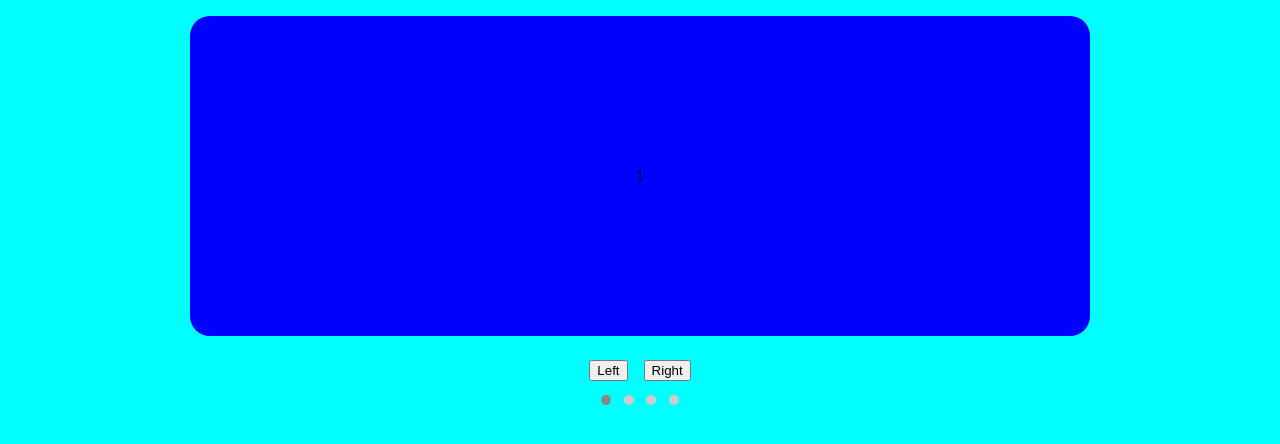
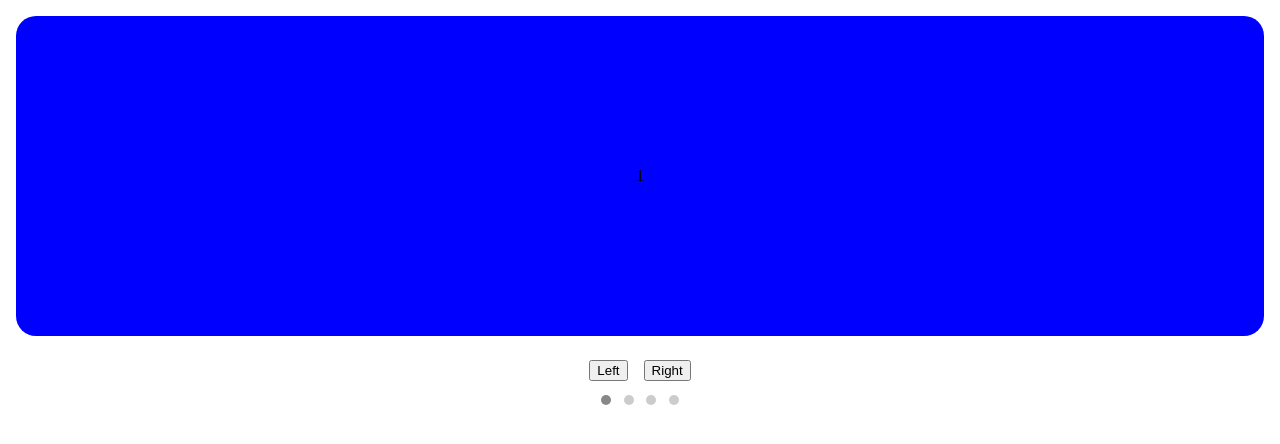
Before and after one commit to maiklshetinin/test, a plain HTML site: page gallery/index.html in a window 1280 px wide. Drawn offline with Linux system fonts and the light colour scheme.

Commit message:
refactor

```diff
--- a/gallery/index.css
+++ b/gallery/index.css
@@ -1,16 +1,13 @@
 body{
     margin: 0;
     padding: 1rem;
-    max-width: 900px;
-    margin: 0 auto;
-    background-color: aqua;
 }
 .slide{
     height: 20rem;
     display: flex;
     align-items: center;
     justify-content: center;
-   border-radius: 20px;
+    border-radius: 20px;
 }
 .slide-1{
     background-color: blue;
```
